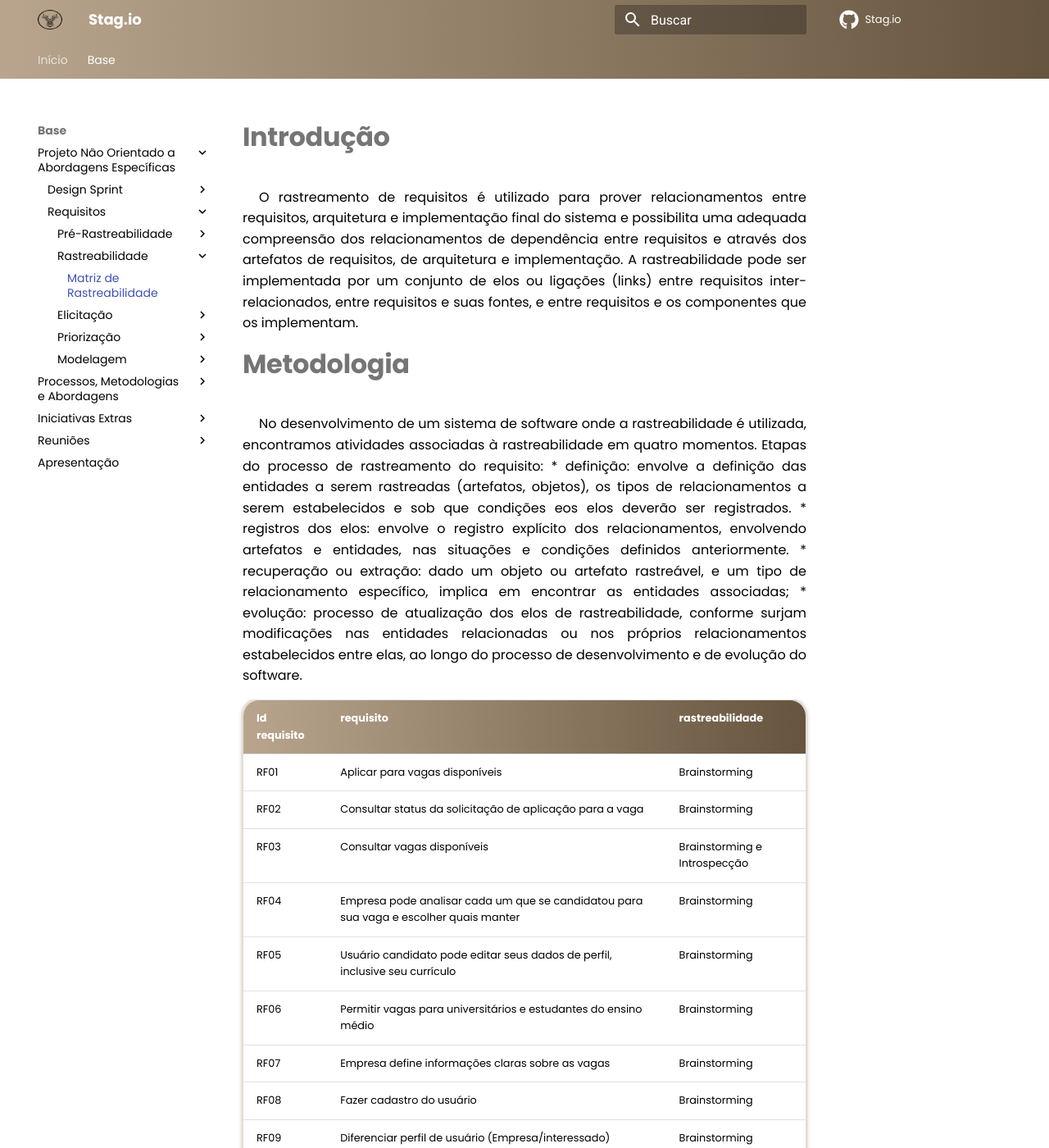
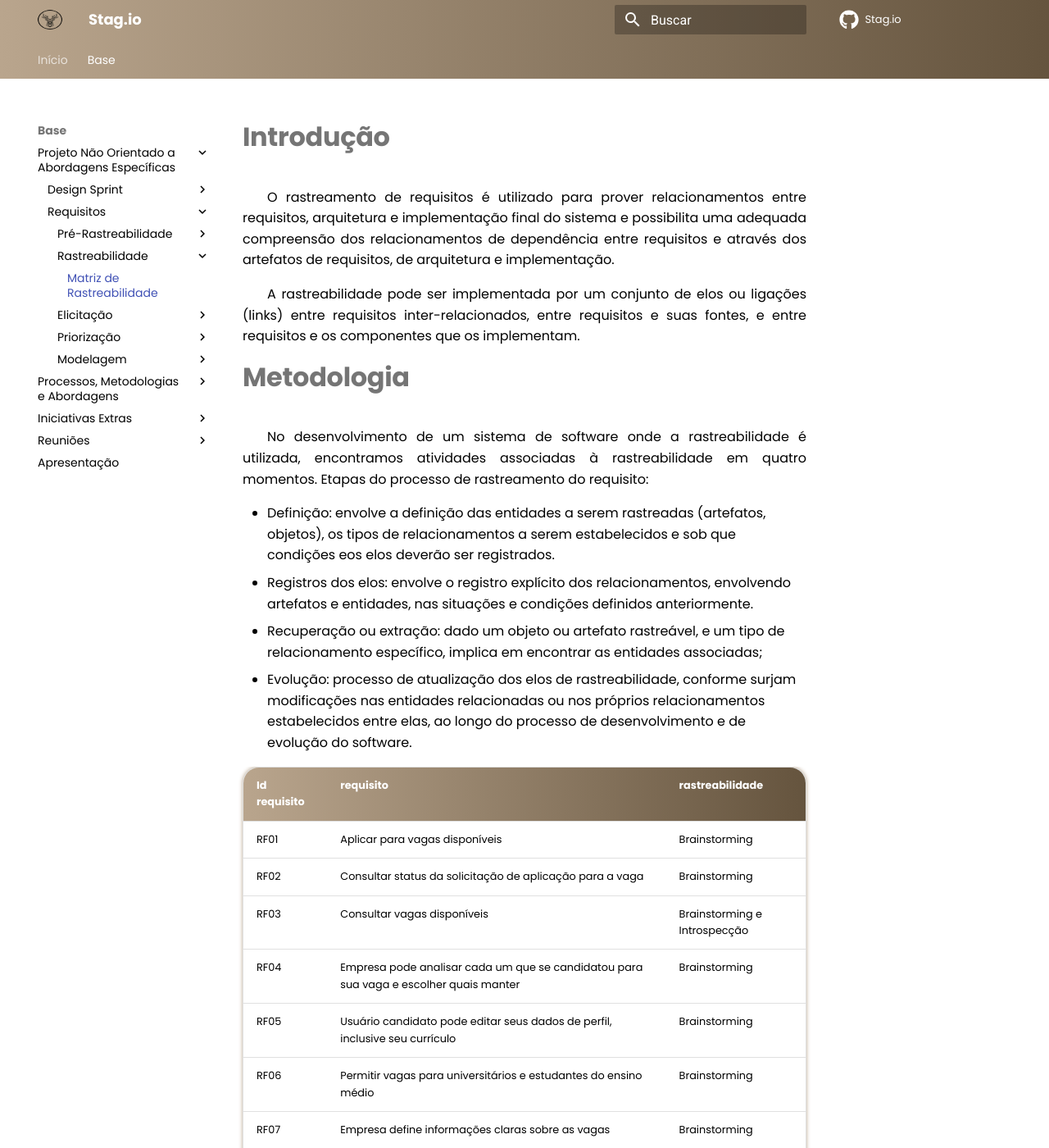
Before and after one commit to UnBArqDsw2021-2/2021.2_G3_stag.io, an MkDocs documentation site: the page built from docs/Base/PNOAE/Requisitos/Rastreabilidade/MatrizRastreabilidade.md, in a window 1280 px wide and 1400 px high. Shown: the whole window at 82% size. Built offline with MkDocs 1.6.1 and Material for MkDocs 9.7.7, drawn with Linux system fonts in a browser that asks for light colours; comment, search, counter and statistics services are not loaded.

Commit message:
Revisão após apresentação

```diff
--- a/docs/Base/PNOAE/Requisitos/Rastreabilidade/MatrizRastreabilidade.md
+++ b/docs/Base/PNOAE/Requisitos/Rastreabilidade/MatrizRastreabilidade.md
@@ -1,19 +1,19 @@
 # Introdução
-<p style="text-indent: 20px; text-align: justify">
+
 O rastreamento de requisitos é utilizado para prover relacionamentos entre requisitos, arquitetura e implementação final do sistema e possibilita uma adequada compreensão dos relacionamentos de dependência entre requisitos e através dos artefatos de requisitos, de arquitetura e implementação.
+
 A rastreabilidade pode ser implementada por  um conjunto de elos ou ligações (links) entre requisitos inter-relacionados, entre requisitos e suas fontes, e entre requisitos e os componentes que os implementam.
-</p>
+
 
 # Metodologia
-<p style="text-indent: 20px; text-align: justify">
+
 No desenvolvimento de um sistema de software onde a rastreabilidade é utilizada, encontramos atividades associadas à rastreabilidade em quatro momentos.
 Etapas do processo de rastreamento do requisito:
 
-* definição: envolve a definição das entidades a serem rastreadas (artefatos, objetos), os tipos de relacionamentos a serem estabelecidos e sob que condições eos elos deverão ser registrados.
-* registros dos elos: envolve o registro explícito dos relacionamentos, envolvendo artefatos e entidades, nas situações e condições definidos anteriormente.
-* recuperação ou extração: dado um objeto ou artefato rastreável, e um tipo de relacionamento específico, implica em encontrar as entidades associadas;
-* evolução: processo de atualização dos elos de rastreabilidade, conforme surjam modificações nas entidades relacionadas ou nos próprios relacionamentos estabelecidos entre elas, ao longo do processo de desenvolvimento e de evolução do software.
-</p>
+* Definição: envolve a definição das entidades a serem rastreadas (artefatos, objetos), os tipos de relacionamentos a serem estabelecidos e sob que condições eos elos deverão ser registrados.
+* Registros dos elos: envolve o registro explícito dos relacionamentos, envolvendo artefatos e entidades, nas situações e condições definidos anteriormente.
+* Recuperação ou extração: dado um objeto ou artefato rastreável, e um tipo de relacionamento específico, implica em encontrar as entidades associadas;
+* Evolução: processo de atualização dos elos de rastreabilidade, conforme surjam modificações nas entidades relacionadas ou nos próprios relacionamentos estabelecidos entre elas, ao longo do processo de desenvolvimento e de evolução do software.
 
 |Id requisito | requisito | rastreabilidade |
 |--|--|--|
```
Also changed, not shown: docs/Base/PNOAE/Requisitos/PreRastreabilidade/RichPicture.md (+0 -3 lines), docs/Base/PNOAE/Requisitos/Priorizacao/Moscow.md (+6 -19 lines).
